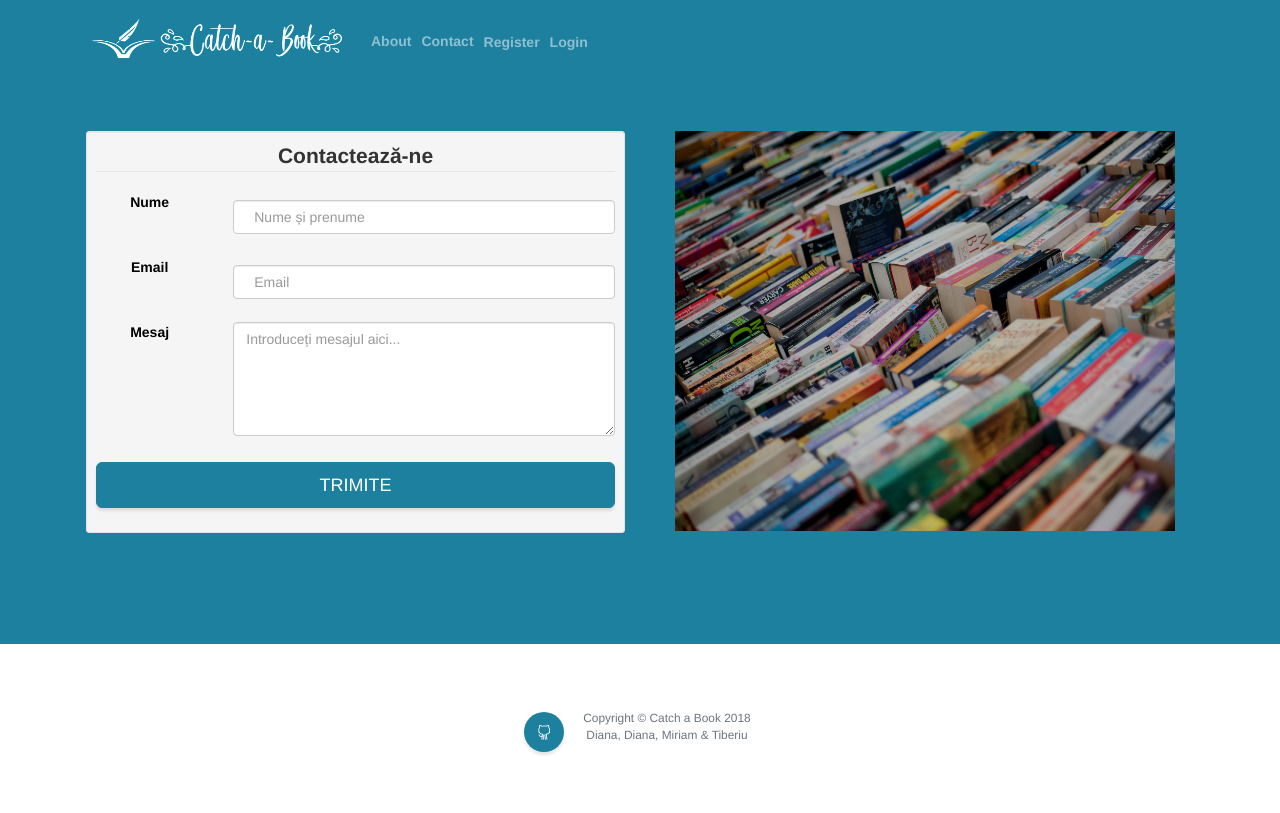
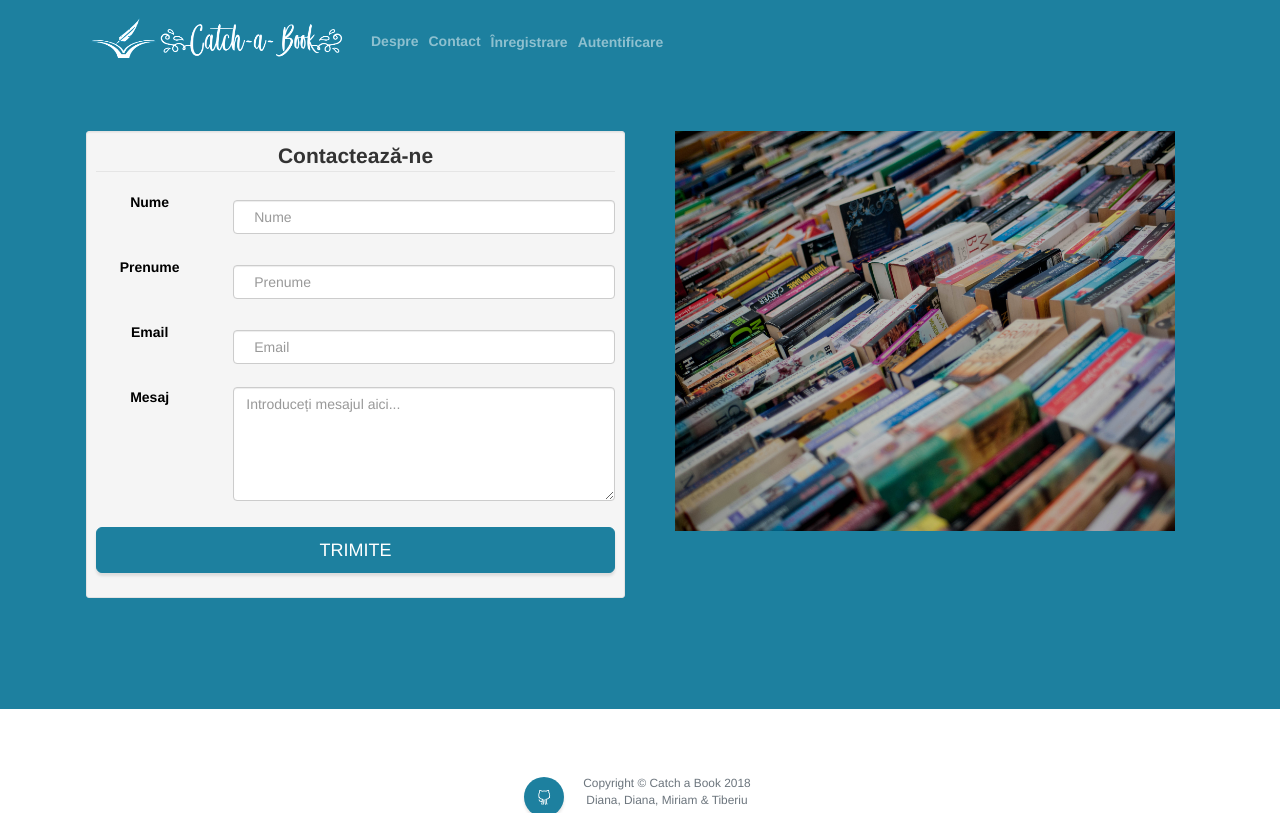
Before and after one commit to mdiannna/Catch-a-book, a Python web app: template Code/app/templates/contact.html in a window 1280 px wide. Shown: the top 813 px of the page. Run offline with Jinja, Linux system fonts and the light colour scheme; the template is opened without the code that fills it, so the values that code supplies are empty; some libraries are stand-ins or nearby versions.

Commit message:
am trecut la limba romana cu succes :))

```diff
--- a/Code/app/templates/contact.html
+++ b/Code/app/templates/contact.html
@@ -15,11 +15,19 @@
 
                             <legend class="text-center text-bold">Contactează-ne</legend>
 
-                            <!-- Name input-->
+                            <!-- Nume input-->
                             <div class="form-group">
-                                <label class="col-md-3 text-black" for="name">Nume</label>
+                                <label class="col-md-3 text-black" for="nume">Nume</label>
                                 <div class="col-md-9">
-                                    <input id="name" name="Nume" type="text" placeholder="Nume și prenume" class="form-control">
+                                    <input id="nume" name="Nume" type="text" placeholder="Nume" class="form-control">
+                                </div>
+                            </div>
+
+                            <!-- Prenume input-->
+                            <div class="form-group">
+                                <label class="col-md-3 text-black" for="prenunme">Prenume</label>
+                                <div class="col-md-9">
+                                    <input id="prenume" name="Prenume" type="text" placeholder="Prenume" class="form-control">
                                 </div>
                             </div>
 
--- a/Code/app/templates/layout.html
+++ b/Code/app/templates/layout.html
@@ -59,16 +59,16 @@
         <div class="collapse navbar-collapse" id="navbarResponsive">
           <ul class="navbar-nav ml-4">
             <li class="nav-item">
-              <a class="nav-link text-bold" href="/about">About</a>
+              <a class="nav-link text-bold" href="/about">Despre</a>
             </li>
             <li class="nav-item">
               <a class="nav-link text-bold" href="/contact">Contact</a>
             </li>
             <li class="nav-item text-bold">
-               <button class="nav-link" onclick="document.getElementById('register_form').style.display='block'" style="width:auto;">Register</button>
+               <button class="nav-link" onclick="document.getElementById('register_form').style.display='block'" style="width:auto;">Înregistrare</button>
             </li>
             <li class="nav-item text-bold">
-              <button class="nav-link" onclick="document.getElementById('login_form').style.display='block'" style="width:auto;">Login</button>
+              <button class="nav-link" onclick="document.getElementById('login_form').style.display='block'" style="width:auto;">Autentificare</button>
             </li>
           </ul>
         </div>
@@ -85,22 +85,29 @@
     <div id="register_form" class="modal">
         <form class="modal-content animate" action="/action_page.php">
             <div class="container">
-                <label for="uname"><b>Username</b></label>
-                <input type="text" placeholder="Enter Username" name="username" required>
 
-                <label for="psw"><b>Password</b></label>
-                <input type="password" placeholder="Enter Password" name="password" required>
+                <label for="nume"><b>Nume</b></label>
+                <input type="text" placeholder="Introduceți numele" name="nume" required>
 
-                <label for="psw"><b>Confirm Password</b></label>
-                <input type="password" placeholder="Confirm Password" name="confirmpassword" required>
+                <label for="prenume"><b>Prenume</b></label>
+                <input type="text" placeholder="Introduceți Prenumele" name="prenume" required>
 
-                <button type="submit">Register</button>
+                <label for="email"><b>Email</b></label>
+                <input type="text" placeholder="Introduceți email-ul" name="email" required>
+
+                <label for="parola"><b>Parolă</b></label>
+                <input type="password" placeholder="Introduceți Parola" name="parola" required>
+
+                <label for="confirmpassword"><b>Confirmare Parolă</b></label>
+                <input type="password" placeholder="Confirmă Parola" name="confirmpassword" required>
+
+                <button type="submit">Înregistrare</button>
                 <label>
-                    <input type="checkbox" checked="checked" name="remember"> Remember me
+                    <input type="checkbox" checked="checked" name="remember"> Păstrează-mă autentificat
                 </label>
             </div>
             <div class="container">
-                <button type="button" onclick="document.getElementById('register_form').style.display='none'" class="cancelbtn">Cancel</button>
+                <button type="button" onclick="document.getElementById('register_form').style.display='none'" class="cancelbtn">Anulare</button>
             </div>
         </form>
     </div>
@@ -111,18 +118,18 @@
     <div id="login_form" class="modal">
         <form class="modal-content animate" action="/action_page.php">
             <div class="container">
-                <label for="uname"><b>Username</b></label>
-                <input type="text" placeholder="Enter Username" name="username" required>
+                <label for="email"><b>Email</b></label>
+                <input type="text" placeholder="Introduceți Email-ul" name="email" required>
 
-                <label for="psw"><b>Password</b></label>
-                <input type="password" placeholder="Enter Password" name="password" required>
+                <label for="parola"><b>Parolă</b></label>
+                <input type="password" placeholder="Introduceți Parola" name="parola" required>
 
-                <button type="submit">Login</button>
+                <button type="submit">Autentificare</button>
                 <label>
-                    <input type="checkbox" checked="checked" name="remember"> Remember me </label>
+                    <input type="checkbox" checked="checked" name="remember"> Păstrează-mă autentificat </label>
             </div>
             <div class="container">
-                <button type="button" onclick="document.getElementById('login_form').style.display='none'" class="cancelbtn">Cancel</button>
+                <button type="button" onclick="document.getElementById('login_form').style.display='none'" class="cancelbtn">Anulare</button>
                 <span class="psw">Forgot <a href="#">password</a>?</span>
             </div>
         </form>
```
